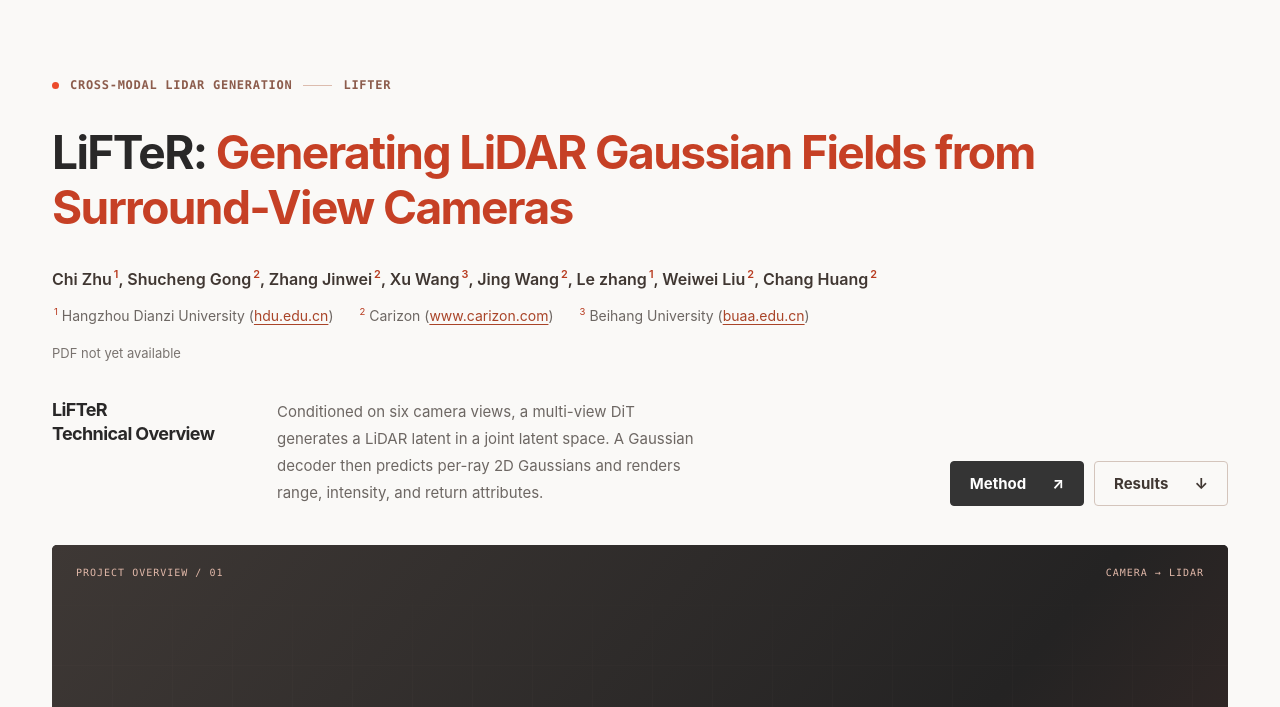
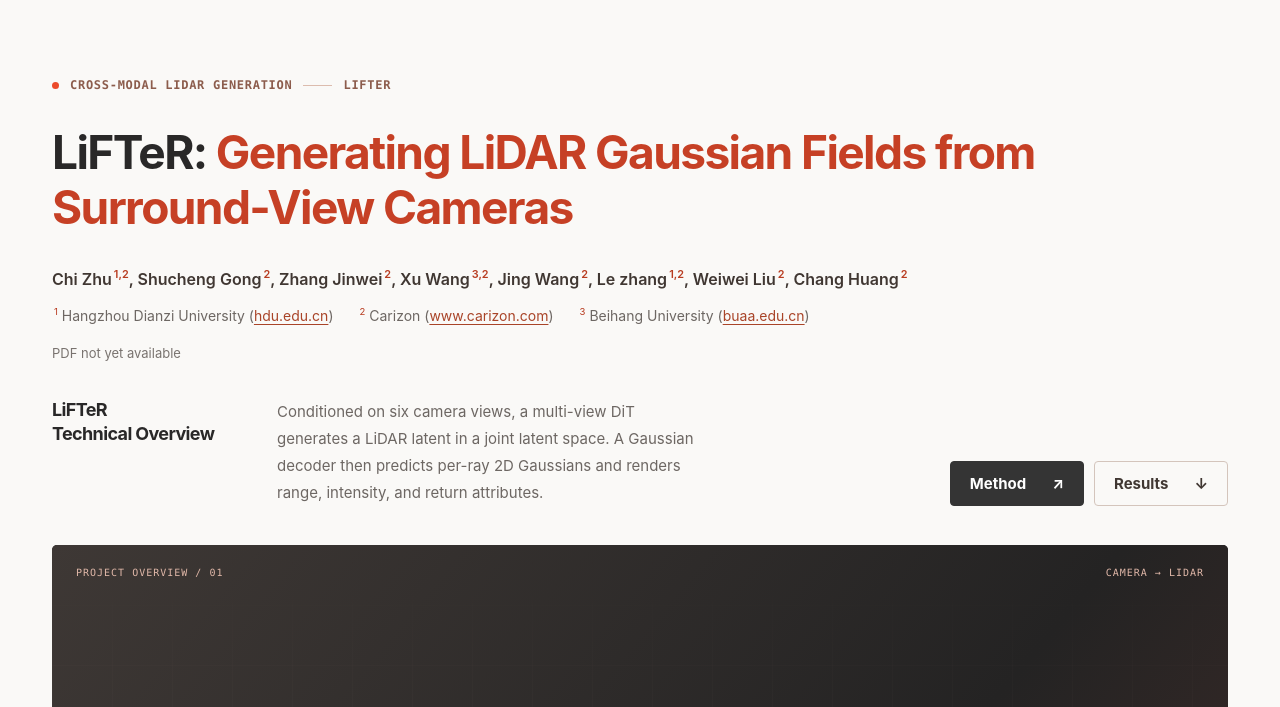
Before and after one commit to carizon-gaia/lifter, a plain HTML site: page index-en.html in a window 1280 px wide. Shown: the part 76-783 px from the top of the page. Drawn offline with Linux system fonts and the light colour scheme.

Commit message:
Add Carizon affiliation to all authors
Co-Authored-By: Claude Code <noreply@anthropic.com>

```diff
--- a/index-en.html
+++ b/index-en.html
@@ -27,7 +27,7 @@
       <div class="hero-kicker"><span class="status-dot"></span> CROSS-MODAL LIDAR GENERATION <span class="kicker-line"></span> LIFTER</div>
       <h1 id="hero-title" class="technical-hero-title project-title" lang="en">LiFTeR: <span>Generating LiDAR Gaussian Fields from Surround-View Cameras</span></h1>
       <div class="project-credits" aria-label="Authors and affiliations">
-        <p class="project-authors" lang="en">Chi Zhu<sup>1</sup>, Shucheng Gong<sup>2</sup>, Zhang Jinwei<sup>2</sup>, Xu Wang<sup>3</sup>, Jing Wang<sup>2</sup>, Le zhang<sup>1</sup>, Weiwei Liu<sup>2</sup>, Chang Huang<sup>2</sup></p>
+        <p class="project-authors" lang="en">Chi Zhu<sup>1,2</sup>, Shucheng Gong<sup>2</sup>, Zhang Jinwei<sup>2</sup>, Xu Wang<sup>3,2</sup>, Jing Wang<sup>2</sup>, Le zhang<sup>1,2</sup>, Weiwei Liu<sup>2</sup>, Chang Huang<sup>2</sup></p>
         <p class="project-affiliations" lang="en"><span><sup>1</sup> Hangzhou Dianzi University (<a href="https://www.hdu.edu.cn/">hdu.edu.cn</a>)</span><span><sup>2</sup> Carizon (<a href="https://www.carizon.com/#/">www.carizon.com</a>)</span><span><sup>3</sup> Beihang University (<a href="https://www.buaa.edu.cn/">buaa.edu.cn</a>)</span></p>
         <p class="paper-availability">PDF not yet available</p>
       </div>
```
Also changed, not shown: index-zh.html (+1 -1 lines), index.html (+1 -1 lines).
